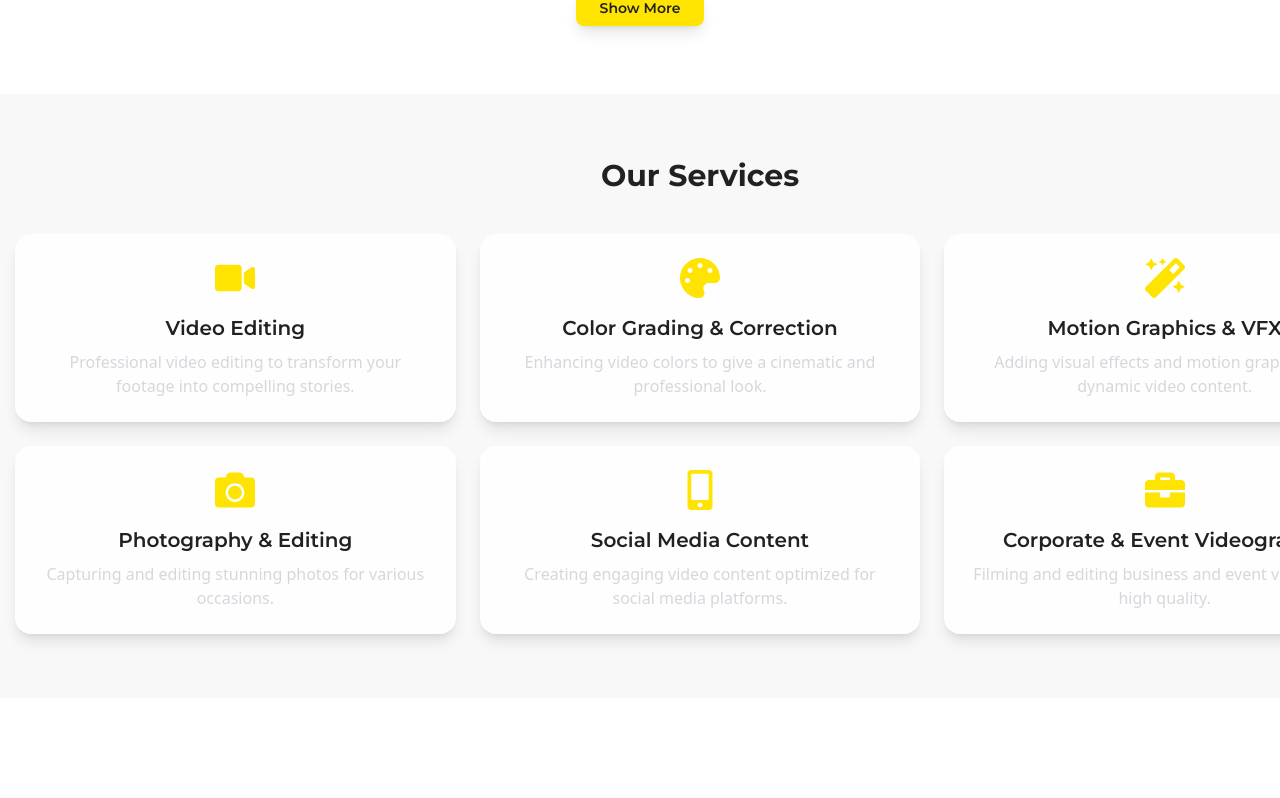
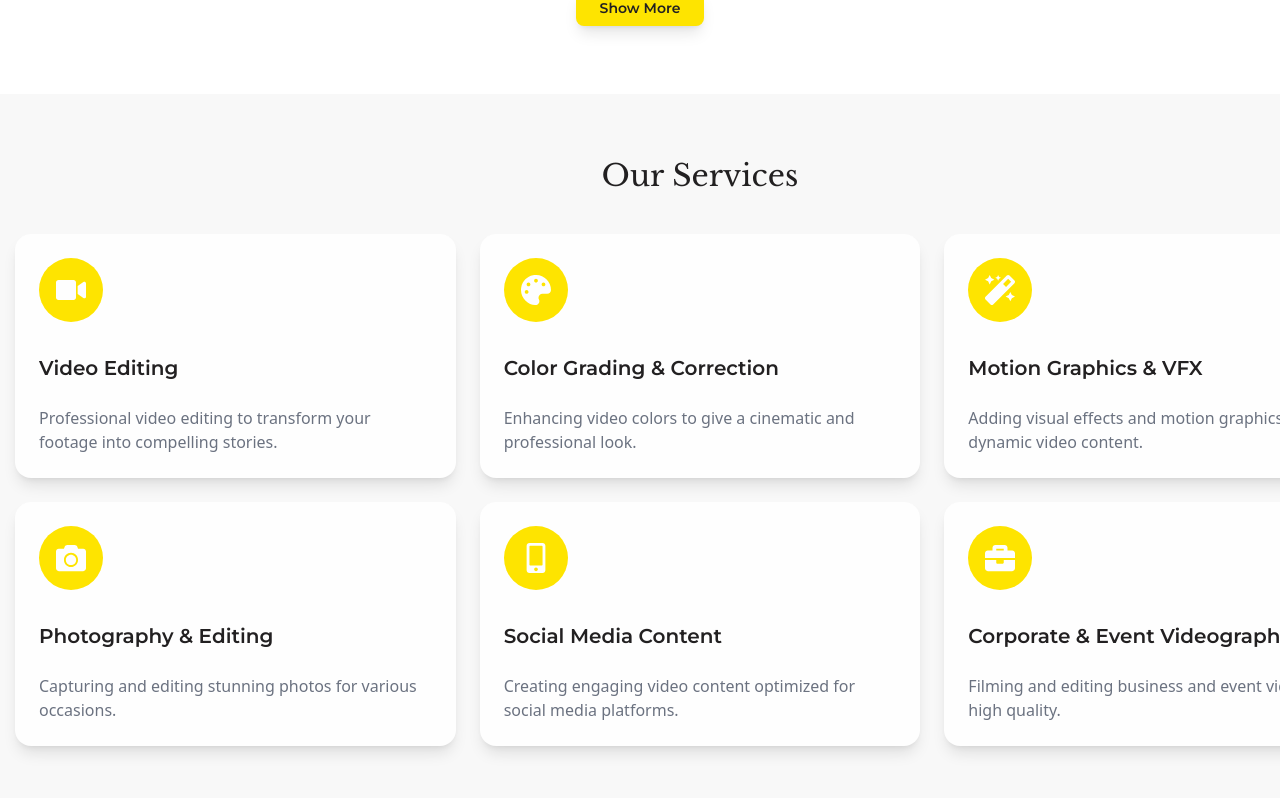
Before and after one commit to FiezAlhagwork/photography-portfolio, a React (Vite) app: page / in a window 1280 px wide. Shown: the part 2586-3384 px from the top of the page. Before the commit the page ends 3348 px from the top, so only its background shows below. Built offline with nearby package versions, Linux system fonts and the light colour scheme.

Commit message:
updata section Services

```diff
--- a/src/components/Services.tsx
+++ b/src/components/Services.tsx
@@ -3,23 +3,25 @@ import { services } from "../constant";
 
 const Services = () => {
   return (
-    <section className="py-16 my-16 bg-Smoke_White">
+    <section className="py-16 my-16 mb  bg-Smoke_White">
       <div className=" containers  px-6">
-        <h2 className="text-3xl font-Montserrat font-bold text-Black text-center mb-10">
+        <h2 className="text-3xl text-center font-libre text-Black  mb-10">
           Our Services
         </h2>
         <div className="grid grid-cols-1 sm:grid-cols-2 lg:grid-cols-3 gap-6">
           {services.map((service) => (
             <motion.div
               key={service.id}
-              className="bg-White p-6 rounded-2xl shadow-lg flex flex-col items-center text-center transition-all hover:shadow-xl"
+              className= "group bg-White p-6 rounded-2xl shadow-lg flex flex-col   transition-all hover:shadow-xl hover:bg-Yellow"
               initial={{ opacity: 0, y: 20 }}
               animate={{ opacity: 1, y: 0 }}
               transition={{ duration: 0.5, delay: service.id * 0.1 }}
             >
-              <div className="mb-4">{service.icon}</div>
-              <h3 className="text-xl font-Montserrat font-semibold text-Black">{service.title}</h3>
-              <p className="text-Grey mt-2">{service.description}</p>
+              <div className="mb-4 w-16 h-16 bg-Yellow text-White group-hover:bg-White group-hover:text-Yellow rounded-full flex justify-center items-center">
+                <div>{service.icon}</div>
+              </div>
+              <h3 className="text-xl py-4 font-Montserrat font-semibold text-Black group-hover:text-White">{service.title}</h3>
+              <p className="text-gray-500 mt-2 group-hover:text-White">{service.description}</p>
             </motion.div>
           ))}
         </div>
--- a/src/constant/index.tsx
+++ b/src/constant/index.tsx
@@ -3,6 +3,7 @@ import { FaFacebookF } from "react-icons/fa";
 import { FaInstagram } from "react-icons/fa";
 import { FaWhatsapp } from "react-icons/fa";
 import { FaVideo, FaPalette, FaMagic, FaCamera, FaMobileAlt, FaBriefcase } from "react-icons/fa";
+
 
 
 export const navbar: NavBar[] = [
@@ -68,37 +69,37 @@ export const Accordions = [
 export const services = [
   {
     id: 1,
-    icon: <FaVideo size={40} className="text-Yellow" />,
+    icon: <FaVideo size={30}  />,
     title: "Video Editing",
     description: "Professional video editing to transform your footage into compelling stories.",
   },
   {
     id: 2,
-    icon: <FaPalette size={40} className="text-Yellow" />,
+    icon: <FaPalette size={30}  />,
     title: "Color Grading & Correction",
     description: "Enhancing video colors to give a cinematic and professional look.",
   },
   {
     id: 3,
-    icon: <FaMagic size={40} className="text-Yellow" />,
+    icon: <FaMagic size={30}  />,
     title: "Motion Graphics & VFX",
     description: "Adding visual effects and motion graphics for dynamic video content.",
   },
   {
     id: 4,
-    icon: <FaCamera size={40} className="text-Yellow" />,
+    icon: <FaCamera size={30}  />,
     title: "Photography & Editing",
     description: "Capturing and editing stunning photos for various occasions.",
   },
   {
     id: 5,
-    icon: <FaMobileAlt size={40} className="text-Yellow" />,
+    icon: <FaMobileAlt size={30}  />,
     title: "Social Media Content",
     description: "Creating engaging video content optimized for social media platforms.",
   },
   {
     id: 6,
-    icon: <FaBriefcase size={40} className="text-Yellow" />,
+    icon: <FaBriefcase size={30}  />,
     title: "Corporate & Event Videography",
     description: "Filming and editing business and event videos with high quality.",
   },
```
